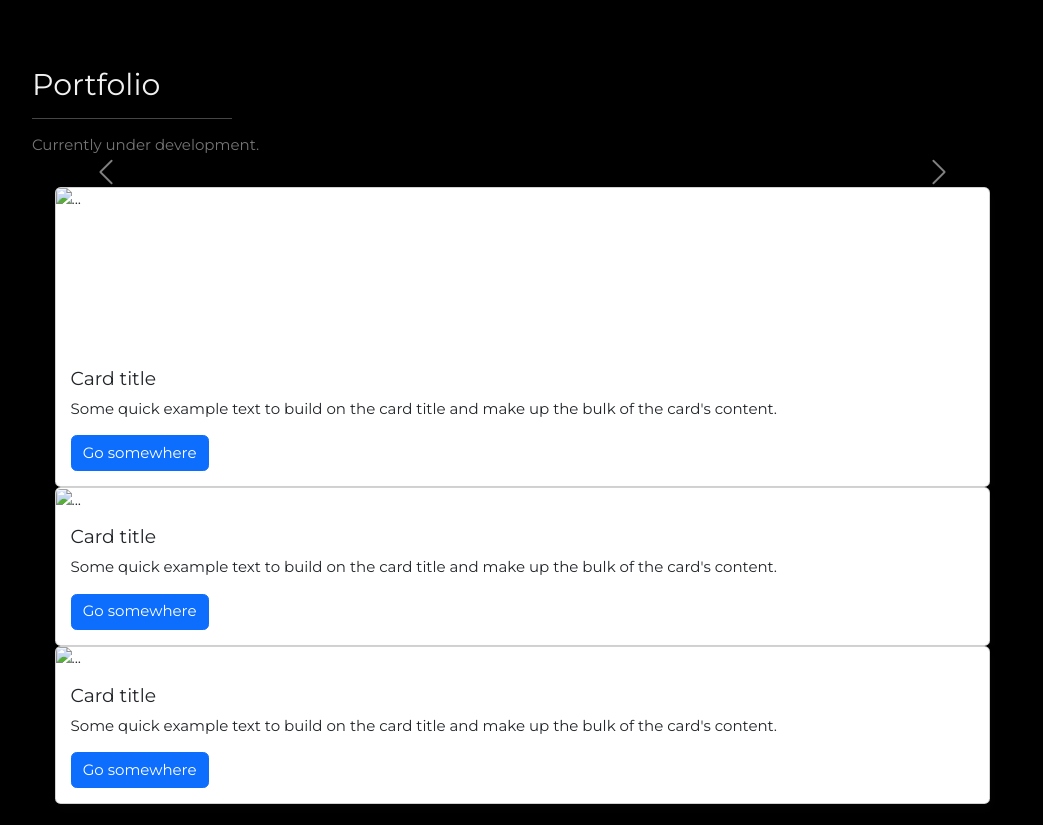
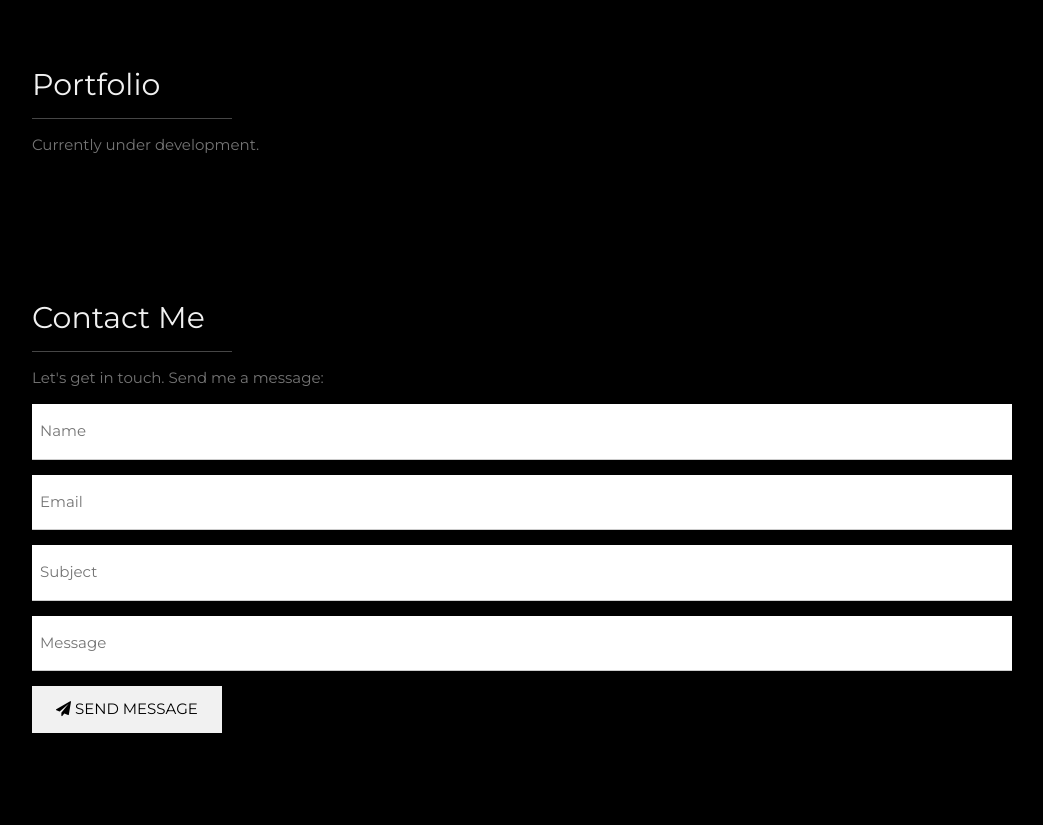
Before and after one commit to SDev1995/sdev95.github.io, a plain HTML site: page index.html in a window 1280 px wide. Shown: the part 775-1600 px from the top of the page, without its empty margins (178-1221 px from the left). Drawn offline with nearby package versions, Linux system fonts and the light colour scheme.

Commit message:
Update index.html
undoing broken carousel

```diff
--- a/index.html
+++ b/index.html
@@ -3,7 +3,6 @@
 <title>Home</title>
 <meta charset="UTF-8">
 <meta name="viewport" content="width=device-width, initial-scale=1">
-<link rel="stylesheet" href="web.css">
 <link rel="stylesheet" href="https://www.w3schools.com/w3css/4/w3.css">
 <link rel="stylesheet" href="https://fonts.googleapis.com/css?family=Montserrat">
 <link rel="stylesheet" href="https://cdnjs.cloudflare.com/ajax/libs/font-awesome/4.7.0/css/font-awesome.min.css">
@@ -121,102 +120,6 @@ body, h1,h2,h3,h4,h5,h6 {font-family: "Montserrat", sans-serif}
     <h2 class="w3-text-light-grey">Portfolio</h2>
     <hr style="width:200px" class="w3-opacity">
     <p>Currently under development.</p>
-    <div id="carouselExampleControls" class="carousel slide" data-ride="carousel">
-      <div class="carousel-inner">
-        <div class="carousel-item active">
-          <div class="cards-wrapper">
-          <div class="card">
-            <img src="..." class="card-img-top" alt="...">
-            <div class="card-body">
-              <h5 class="card-title">Card title</h5>
-              <p class="card-text">Some quick example text to build on the card title and make up the bulk of the card's content.</p>
-              <a href="#" class="btn btn-primary">Go somewhere</a>
-            </div>
-          </div>
-          <div class="card d-none d-md-block">
-            <img src="..." class="card-img-top" alt="...">
-            <div class="card-body">
-              <h5 class="card-title">Card title</h5>
-              <p class="card-text">Some quick example text to build on the card title and make up the bulk of the card's content.</p>
-              <a href="#" class="btn btn-primary">Go somewhere</a>
-            </div>
-          </div>
-          <div class="card d-none d-md-block">
-            <img src="..." class="card-img-top" alt="...">
-            <div class="card-body">
-              <h5 class="card-title">Card title</h5>
-              <p class="card-text">Some quick example text to build on the card title and make up the bulk of the card's content.</p>
-              <a href="#" class="btn btn-primary">Go somewhere</a>
-            </div>
-          </div>
-        </div>
-        </div>
-        <div class="carousel-item">
-          <div class="cards-wrapper">
-            <div class="card">
-              <img src="..." class="card-img-top" alt="...">
-              <div class="card-body">
-                <h5 class="card-title">Card title</h5>
-                <p class="card-text">Some quick example text to build on the card title and make up the bulk of the card's content.</p>
-                <a href="#" class="btn btn-primary">Go somewhere</a>
-              </div>
-            </div>
-            <div class="card d-none d-md-block">
-              <img src="..." class="card-img-top" alt="...">
-              <div class="card-body">
-                <h5 class="card-title">Card title</h5>
-                <p class="card-text">Some quick example text to build on the card title and make up the bulk of the card's content.</p>
-                <a href="#" class="btn btn-primary">Go somewhere</a>
-              </div>
-            </div>
-            <div class="card d-none d-md-block">
-              <img src="..." class="card-img-top" alt="...">
-              <div class="card-body">
-                <h5 class="card-title">Card title</h5>
-                <p class="card-text">Some quick example text to build on the card title and make up the bulk of the card's content.</p>
-                <a href="#" class="btn btn-primary">Go somewhere</a>
-              </div>
-            </div>
-          </div>
-        </div>
-        <div class="carousel-item">
-          <div class="cards-wrapper">
-            <div class="card">
-              <img src="..." class="card-img-top" alt="...">
-              <div class="card-body">
-                <h5 class="card-title">Card title</h5>
-                <p class="card-text">Some quick example text to build on the card title and make up the bulk of the card's content.</p>
-                <a href="#" class="btn btn-primary">Go somewhere</a>
-              </div>
-            </div>
-            <div class="card d-none d-md-block">
-              <img src="..." class="card-img-top" alt="...">
-              <div class="card-body">
-                <h5 class="card-title">Card title</h5>
-                <p class="card-text">Some quick example text to build on the card title and make up the bulk of the card's content.</p>
-                <a href="#" class="btn btn-primary">Go somewhere</a>
-              </div>
-            </div>
-            <div class="card d-none d-md-block">
-              <img src="..." class="card-img-top" alt="...">
-              <div class="card-body">
-                <h5 class="card-title">Card title</h5>
-                <p class="card-text">Some quick example text to build on the card title and make up the bulk of the card's content.</p>
-                <a href="#" class="btn btn-primary">Go somewhere</a>
-              </div>
-            </div>
-          </div>
-        </div>
-      </div>
-      <a class="carousel-control-prev" href="#carouselExampleControls" role="button" data-slide="prev">
-        <span class="carousel-control-prev-icon" aria-hidden="true"></span>
-        <span class="sr-only">Previous</span>
-      </a>
-      <a class="carousel-control-next" href="#carouselExampleControls" role="button" data-slide="next">
-        <span class="carousel-control-next-icon" aria-hidden="true"></span>
-        <span class="sr-only">Next</span>
-      </a>
-    </div>
   </div>
   <!-- End Portfolio Section -->
 
```
